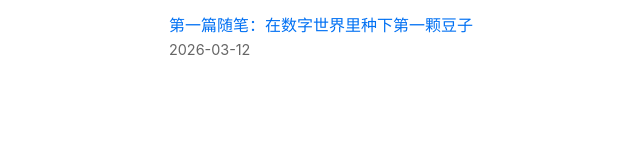
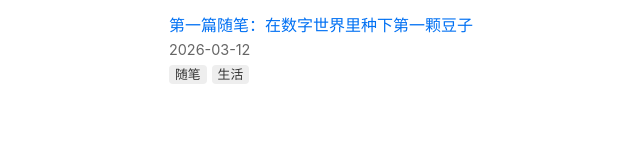
Before and after one commit to njcnki/my-blog, an Astro site: page / in a window 1280 px wide. Shown: the part 155-301 px from the top of the page, 121-761 px from the left. Built offline with nearby package versions, Linux system fonts and the light colour scheme; Astro itself is replaced by a stand-in of ours.

Commit message:
Add tags support

```diff
--- a/src/content.config.ts
+++ b/src/content.config.ts
@@ -8,6 +8,7 @@ const posts = defineCollection({
     pubDate: z.string(),
     description: z.string(),
     author: z.string(),
+    tags: z.array(z.string()).optional(), // 新增标签支持
   }),
 });
 
--- a/src/content/posts/first-post.md
+++ b/src/content/posts/first-post.md
@@ -3,6 +3,7 @@ title: '第一篇随笔：在数字世界里种下第一颗豆子'
 pubDate: '2026-03-12'
 description: '欢迎来到我的数字花园。'
 author: '豆子'
+tags: ['随笔', '生活']
 ---
 
 # 在数字世界里种下第一颗豆子
--- a/src/pages/index.astro
+++ b/src/pages/index.astro
@@ -17,6 +17,7 @@ const allPosts = await getCollection('posts');
 			ul { padding: 0; }
 			li { list-style: none; margin-bottom: 1.5rem; }
 			.meta { color: #666; display: block; font-size: 0.9rem; }
+			.tag { font-size: 0.8rem; background: #eee; padding: 2px 6px; border-radius: 4px; margin-right: 5px; }
 		</style>
 	</head>
 	<body>
@@ -28,6 +29,7 @@ const allPosts = await getCollection('posts');
 				<li>
 					<a href={`/posts/${post.id}/`}>{post.data.title}</a>
 					<span class="meta">{post.data.pubDate}</span>
+					{post.data.tags?.map((tag) => <span class="tag">{tag}</span>)}
 				</li>
 			))}
 		</ul>
```
